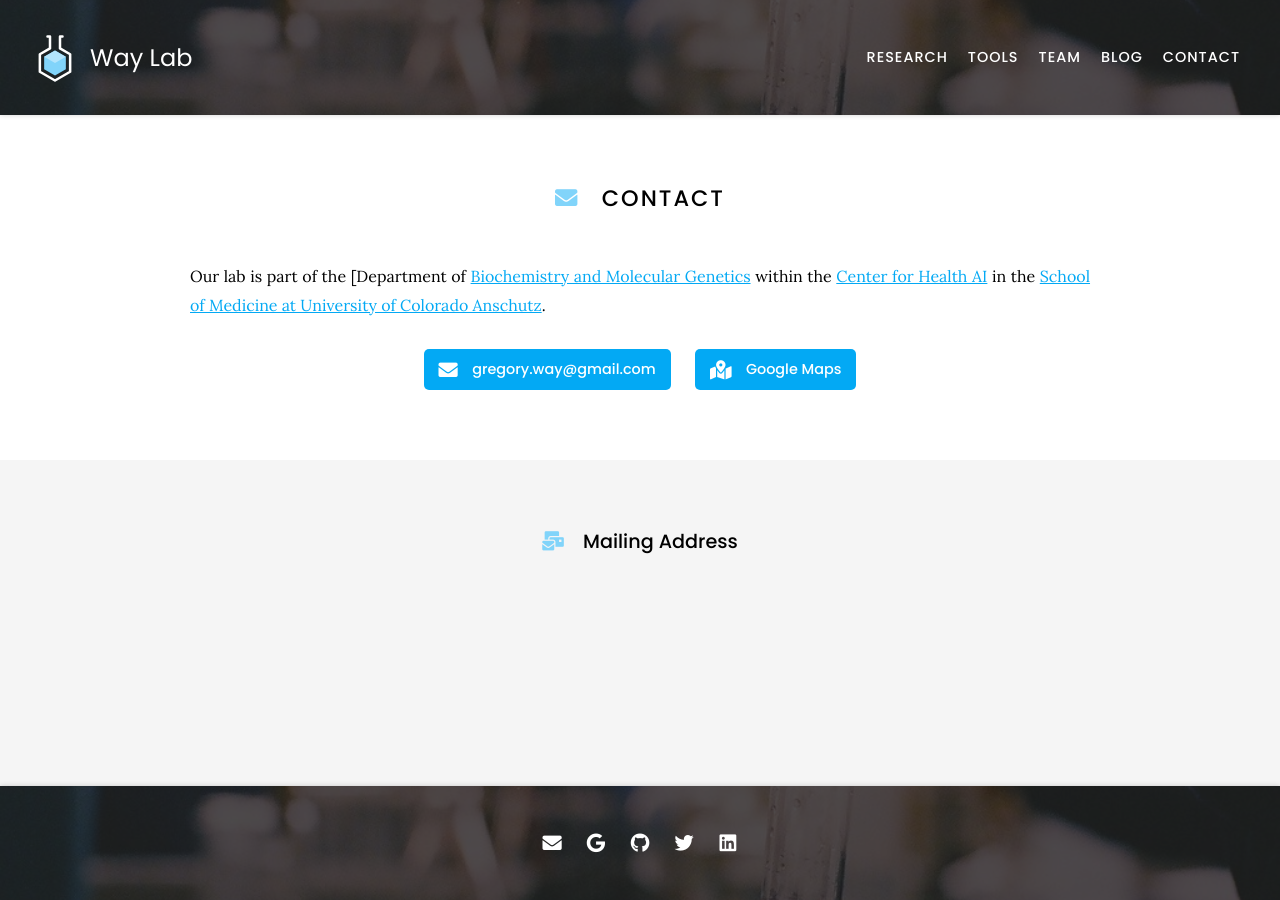
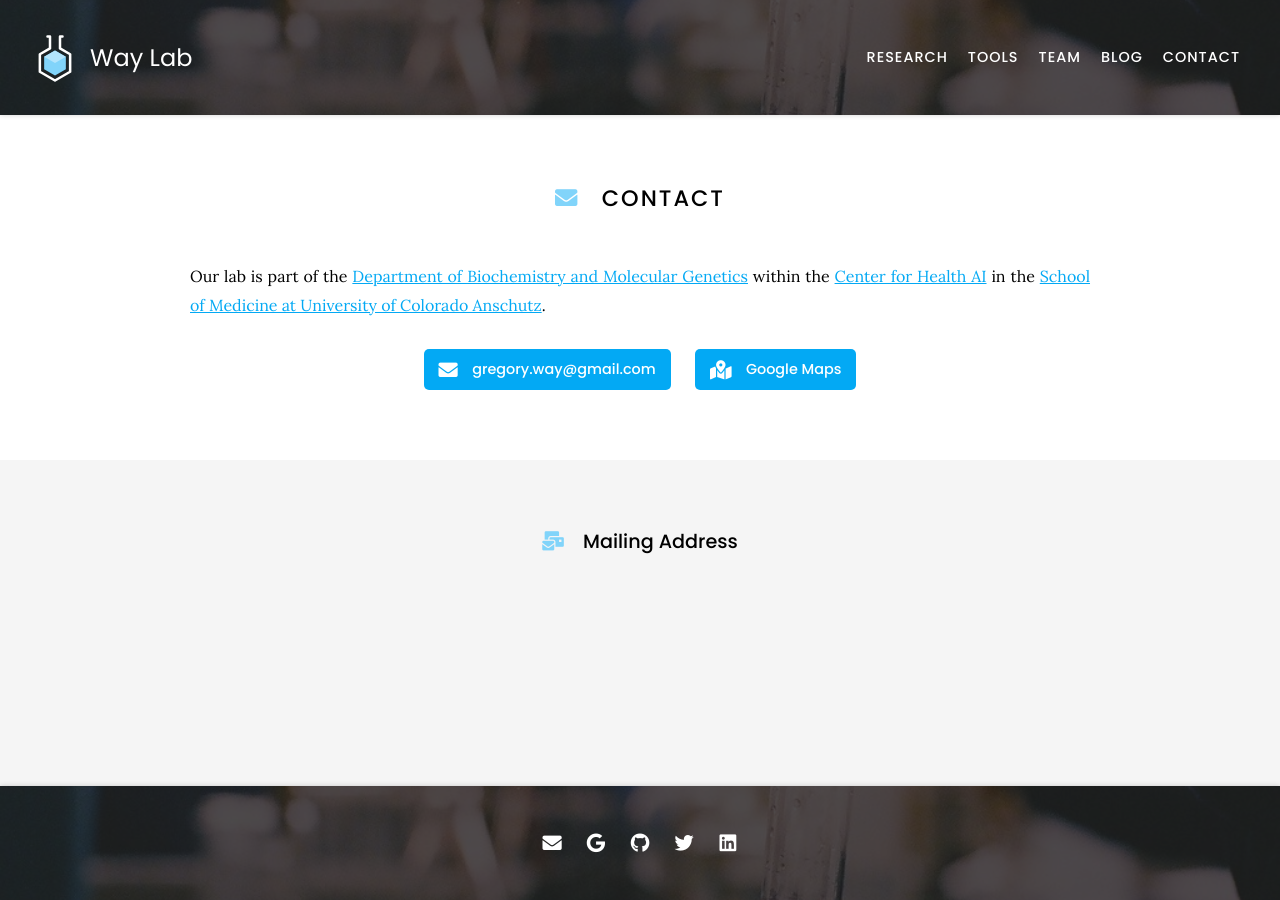
Before and after one commit to WayScience/waysciencelab.com, a Jekyll site: the page built from contact/index.md, in a window 1280 px wide. Built offline with Jekyll 4.4.1, drawn with Linux system fonts in a browser that asks for light colours; nearby versions of some CDN libraries.

Commit message:
remove bracket

```diff
--- a/contact/index.md
+++ b/contact/index.md
@@ -6,7 +6,7 @@ nav:
 ---
 
 # <i class="fas fa-envelope"></i>Contact
-Our lab is part of the [Department of [Biochemistry and Molecular Genetics](https://medschool.cuanschutz.edu/biochemistry) within the [Center for Health AI](https://medschool.cuanschutz.edu/ai) in the [School of Medicine at University of Colorado Anschutz](https://medschool.cuanschutz.edu/).
+Our lab is part of the [Department of Biochemistry and Molecular Genetics](https://medschool.cuanschutz.edu/biochemistry) within the [Center for Health AI](https://medschool.cuanschutz.edu/ai) in the [School of Medicine at University of Colorado Anschutz](https://medschool.cuanschutz.edu/).
 
 {%
   include link.html
```
